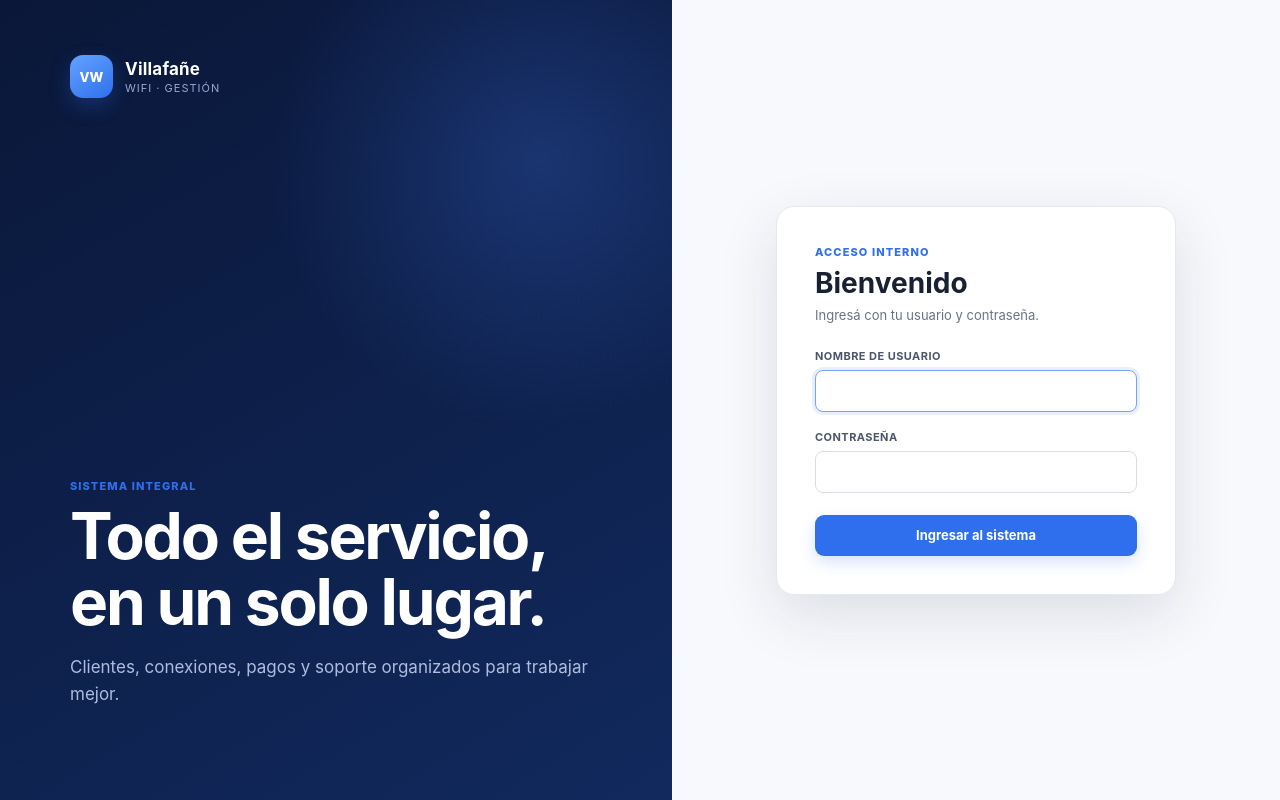
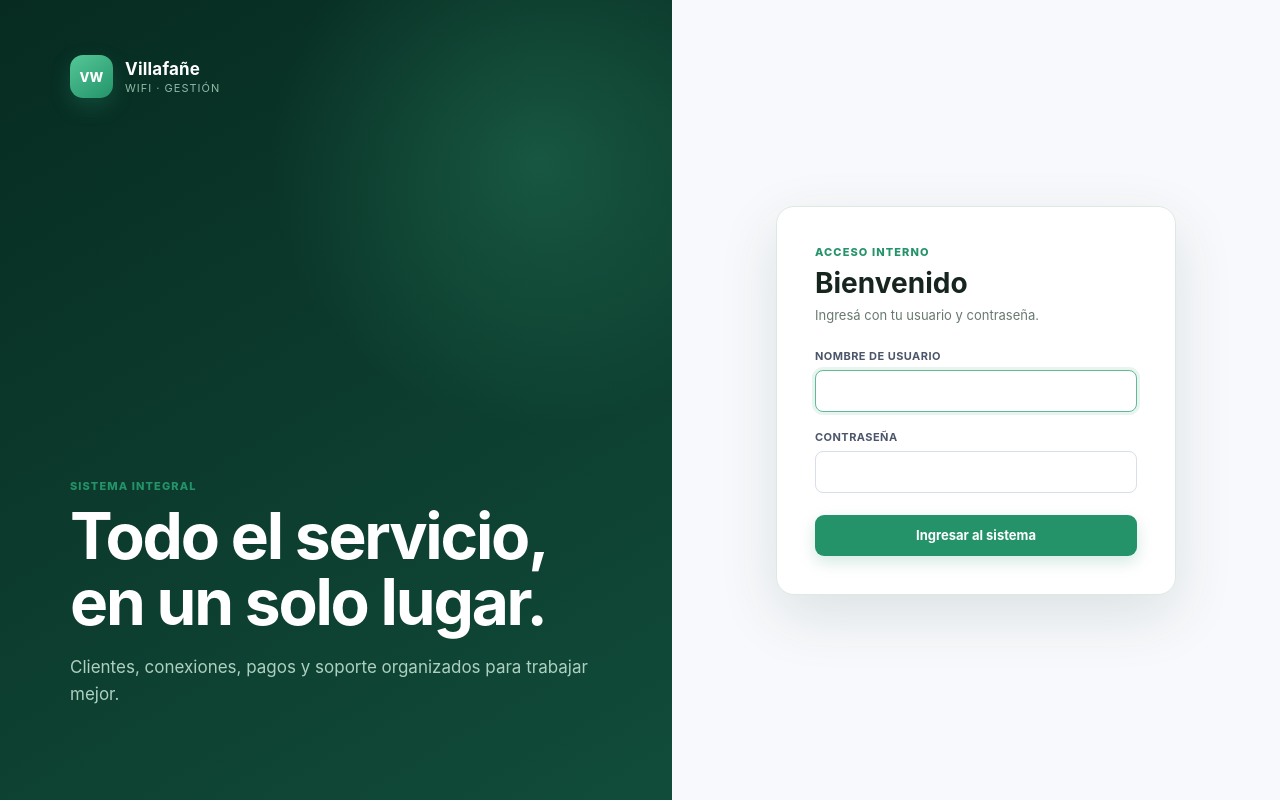
Before and after one commit to Ukiluli11/VillafaneWifi-Gestion-y-atencion, a Django app: a page that uses backend/templates/base.html in a window 1280 px wide. Run offline with Django 5.2, Linux system fonts and the light colour scheme.

Commit message:
style: actualizar panel a paleta verde

```diff
--- a/backend/static/css/panel.css
+++ b/backend/static/css/panel.css
@@ -1,21 +1,21 @@
 /* Sistema visual del panel interno de Villafañe Wifi. */
 :root {
-    --azul-950: #0b1739;
-    --azul-900: #10214d;
-    --azul-700: #2459d3;
-    --azul-600: #2f6fed;
-    --azul-100: #eaf1ff;
-    --fondo: #f4f6fa;
+    --verde-950: #082b22;
+    --verde-900: #0e3a2e;
+    --verde-700: #197a55;
+    --verde-600: #24936a;
+    --verde-100: #e7f6ef;
+    --fondo: #f3f7f5;
     --blanco: #ffffff;
-    --texto: #182033;
-    --texto-suave: #697386;
-    --borde: #e4e8f0;
-    --verde: #138a5b;
-    --verde-fondo: #e7f8f1;
+    --texto: #17251f;
+    --texto-suave: #687970;
+    --borde: #dfe9e4;
+    --verde-estado: #13845a;
+    --verde-estado-fondo: #e5f7ee;
     --rojo: #c23d4b;
     --rojo-fondo: #fff0f1;
-    --violeta: #7357d8;
-    --sombra: 0 8px 28px rgb(18 35 70 / 7%);
+    --oliva: #718b46;
+    --sombra: 0 8px 28px rgb(11 58 43 / 7%);
     --radio: 16px;
 }
 
@@ -26,24 +26,24 @@ a { color: inherit; text-decoration: none; }
 button, input, select, textarea { font: inherit; }
 button, a { -webkit-tap-highlight-color: transparent; }
 
-.barra-lateral { position: fixed; inset: 0 auto 0 0; width: 250px; display: flex; flex-direction: column; padding: 28px 20px 20px; background: linear-gradient(180deg, var(--azul-950), #0c1b41 70%, #102650); color: #dbe5ff; z-index: 10; }
+.barra-lateral { position: fixed; inset: 0 auto 0 0; width: 250px; display: flex; flex-direction: column; padding: 28px 20px 20px; background: linear-gradient(180deg, var(--verde-950), #0b3128 70%, #104337); color: #d9eee5; z-index: 10; }
 .marca { display: flex; align-items: center; gap: 12px; }
-.marca-icono { display: grid; place-items: center; width: 43px; height: 43px; flex: 0 0 auto; border-radius: 13px; background: linear-gradient(145deg, #64a3ff, var(--azul-600)); color: white; font-size: 13px; font-weight: 800; box-shadow: 0 8px 20px rgb(47 111 237 / 28%); }
+.marca-icono { display: grid; place-items: center; width: 43px; height: 43px; flex: 0 0 auto; border-radius: 13px; background: linear-gradient(145deg, #54c797, var(--verde-600)); color: white; font-size: 13px; font-weight: 800; box-shadow: 0 8px 20px rgb(36 147 106 / 28%); }
 .marca strong, .marca small { display: block; }
 .marca strong { color: white; font-size: 17px; letter-spacing: .2px; }
-.marca small { margin-top: 2px; color: #97a9d3; font-size: 11px; text-transform: uppercase; letter-spacing: 1px; }
+.marca small { margin-top: 2px; color: #92b8a8; font-size: 11px; text-transform: uppercase; letter-spacing: 1px; }
 .navegacion { display: grid; gap: 7px; margin-top: 48px; }
-.navegacion a { display: flex; align-items: center; gap: 13px; padding: 12px 14px; border-radius: 10px; color: #acbad9; font-size: 14px; font-weight: 600; transition: .18s ease; }
-.navegacion a span { width: 20px; color: #8da3d3; font-size: 20px; text-align: center; }
+.navegacion a { display: flex; align-items: center; gap: 13px; padding: 12px 14px; border-radius: 10px; color: #b1ccc0; font-size: 14px; font-weight: 600; transition: .18s ease; }
+.navegacion a span { width: 20px; color: #8bb5a3; font-size: 20px; text-align: center; }
 .navegacion a:hover { background: rgb(255 255 255 / 6%); color: white; }
-.navegacion a.activo { background: linear-gradient(90deg, rgb(63 126 255 / 25%), rgb(63 126 255 / 10%)); color: white; box-shadow: inset 3px 0 #6ea4ff; }
+.navegacion a.activo { background: linear-gradient(90deg, rgb(48 176 125 / 25%), rgb(48 176 125 / 9%)); color: white; box-shadow: inset 3px 0 #55c795; }
 .usuario-lateral { display: flex; align-items: center; gap: 10px; margin-top: auto; padding: 15px 8px 0; border-top: 1px solid rgb(255 255 255 / 10%); }
-.avatar { display: grid; place-items: center; width: 35px; height: 35px; border-radius: 50%; background: #294578; color: white; font-size: 13px; font-weight: 800; }
+.avatar { display: grid; place-items: center; width: 35px; height: 35px; border-radius: 50%; background: #28614f; color: white; font-size: 13px; font-weight: 800; }
 .usuario-datos { min-width: 0; flex: 1; }
 .usuario-datos strong, .usuario-datos small { display: block; overflow: hidden; text-overflow: ellipsis; white-space: nowrap; }
 .usuario-datos strong { color: white; font-size: 13px; }
-.usuario-datos small { color: #8295bd; font-size: 11px; }
-.boton-icono { border: 0; background: transparent; color: #9aacd1; cursor: pointer; font-size: 20px; }
+.usuario-datos small { color: #81aa99; font-size: 11px; }
+.boton-icono { border: 0; background: transparent; color: #9bc2b2; cursor: pointer; font-size: 20px; }
 
 .envoltorio { min-height: 100vh; }
 .con-panel .envoltorio { margin-left: 250px; }
@@ -55,10 +55,10 @@ button, a { -webkit-tap-highlight-color: transparent; }
 
 .boton { display: inline-flex; min-height: 41px; align-items: center; justify-content: center; gap: 8px; padding: 9px 16px; border: 1px solid transparent; border-radius: 9px; cursor: pointer; font-size: 13px; font-weight: 700; transition: .16s ease; }
 .boton:hover { transform: translateY(-1px); }
-.boton-primario { background: var(--azul-600); color: white; box-shadow: 0 6px 16px rgb(47 111 237 / 20%); }
-.boton-primario:hover { background: #255fcf; }
-.boton-secundario { background: white; border-color: #d8dfeb; color: #364158; }
-.boton-secundario:hover { border-color: #aebbd0; }
+.boton-primario { background: var(--verde-600); color: white; box-shadow: 0 6px 16px rgb(36 147 106 / 20%); }
+.boton-primario:hover { background: var(--verde-700); }
+.boton-secundario { background: white; border-color: #d5e2dc; color: #35473f; }
+.boton-secundario:hover { border-color: #a9c3b8; }
 .boton-peligro { background: var(--rojo); color: white; }
 .boton-peligro-suave { background: var(--rojo-fondo); border-color: #f3c9ce; color: var(--rojo); }
 .boton-ancho { width: 100%; }
@@ -66,11 +66,11 @@ button, a { -webkit-tap-highlight-color: transparent; }
 .enlace-peligro { color: var(--rojo) !important; }
 
 .tarjeta { background: var(--blanco); border: 1px solid var(--borde); border-radius: var(--radio); box-shadow: var(--sombra); }
-.etiqueta { margin: 0 0 7px; color: var(--azul-600); font-size: 11px; font-weight: 800; text-transform: uppercase; letter-spacing: 1.1px; }
+.etiqueta { margin: 0 0 7px; color: var(--verde-600); font-size: 11px; font-weight: 800; text-transform: uppercase; letter-spacing: 1.1px; }
 .texto-secundario { color: var(--texto-suave); }
 .mensajes { display: grid; gap: 8px; margin-bottom: 20px; }
 .mensaje { padding: 13px 16px; border-radius: 9px; font-size: 13px; }
-.mensaje-success { background: var(--verde-fondo); border: 1px solid #bcead6; color: #087249; }
+.mensaje-success { background: var(--verde-estado-fondo); border: 1px solid #bce8d4; color: #087249; }
 .mensaje-error { background: var(--rojo-fondo); border: 1px solid #f5ccd1; color: #a42e3b; }
 .mensaje-advertencia { background: #fff7e8; border: 1px solid #f2d79e; color: #8b6107; }
 .mensaje-advertencia a { text-decoration: underline; font-weight: 800; }
@@ -193,18 +193,18 @@ td small { margin-top: 4px; color: var(--texto-suave); font-size: 11px; }
 .velocidad { display: flex; align-items: baseline; gap: 6px; margin-top: 20px; }
 .velocidad strong { font-size: 36px; letter-spacing: -1px; }
 .velocidad span { color: var(--texto-suave); font-size: 12px; font-weight: 700; }
-.precio-plan { margin: 8px 0 22px; color: var(--azul-600); font-size: 21px; font-weight: 800; }
+.precio-plan { margin: 8px 0 22px; color: var(--verde-600); font-size: 21px; font-weight: 800; }
 .precio-plan small { color: var(--texto-suave); font-size: 11px; font-weight: 500; }
 .acciones-plan { display: flex; align-items: center; justify-content: space-between; gap: 10px; padding-top: 17px; border-top: 1px solid var(--borde); }
 .acciones-plan .enlace-peligro { font-size: 11px; font-weight: 700; }
 
 .acceso { min-height: 100vh; display: grid; grid-template-columns: 1.05fr .95fr; background: white; }
-.acceso-presentacion { display: flex; flex-direction: column; justify-content: space-between; padding: 55px 70px 75px; background: radial-gradient(circle at 80% 20%, rgb(70 127 255 / 23%), transparent 32%), linear-gradient(150deg, #0a1738, #11295d); color: white; }
+.acceso-presentacion { display: flex; flex-direction: column; justify-content: space-between; padding: 55px 70px 75px; background: radial-gradient(circle at 80% 20%, rgb(64 185 135 / 24%), transparent 32%), linear-gradient(150deg, #072b21, #114c3a); color: white; }
 .marca-clara { align-self: flex-start; }
 .acceso-presentacion h1 { max-width: 620px; margin: 10px 0 18px; font-size: clamp(42px, 5vw, 68px); line-height: 1.04; letter-spacing: -2.2px; }
-.acceso-presentacion > div:last-child > p:last-child { max-width: 520px; color: #aebddd; font-size: 17px; line-height: 1.6; }
+.acceso-presentacion > div:last-child > p:last-child { max-width: 520px; color: #add0c1; font-size: 17px; line-height: 1.6; }
 .acceso-formulario { display: grid; place-items: center; padding: 40px; background: #f8f9fc; }
-.tarjeta-acceso { width: min(400px, 100%); padding: 38px; background: white; border: 1px solid var(--borde); border-radius: 18px; box-shadow: 0 20px 60px rgb(18 35 70 / 12%); }
+.tarjeta-acceso { width: min(400px, 100%); padding: 38px; background: white; border: 1px solid var(--borde); border-radius: 18px; box-shadow: 0 20px 60px rgb(11 58 43 / 12%); }
 .tarjeta-acceso h2 { margin: 3px 0 7px; font-size: 28px; }
 .tarjeta-acceso .texto-secundario { margin: 0 0 26px; font-size: 13px; }
 .formulario-vertical { display: grid; gap: 18px; }
--- a/backend/templates/servicios/lista_planes.html
+++ b/backend/templates/servicios/lista_planes.html
@@ -8,7 +8,7 @@
 <div class="grilla-planes">
 {% for plan in planes %}
 <article class="tarjeta tarjeta-plan {% if plan.estado == 'INACTIVO' %}desactivado{% endif %}">
-    <div class="cabecera-plan"><span class="indicador-icono violeta">◇</span><span class="estado estado-{{ plan.estado|lower }}">{{ plan.get_estado_display }}</span></div>
+    <div class="cabecera-plan"><span class="indicador-icono oliva">◇</span><span class="estado estado-{{ plan.estado|lower }}">{{ plan.get_estado_display }}</span></div>
     <p class="etiqueta">Plan de internet</p><h2>{{ plan.nombre }}</h2><div class="velocidad"><strong>{{ plan.velocidad_mbps }}</strong><span>Mbps</span></div><p class="precio-plan">$ {{ plan.precio_vigente|floatformat:2 }} <small>/ mes</small></p>
     {% if "gestionar_planes" in acciones_habilitadas %}<div class="acciones-plan"><a class="boton boton-secundario" href="{% url 'servicios-panel:editar-plan' plan.pk %}">Editar</a>{% if plan.estado == "ACTIVO" %}<a class="enlace-peligro" href="{% url 'servicios-panel:baja-plan' plan.pk %}">Dar de baja</a>{% endif %}</div>{% endif %}
 </article>
--- a/backend/templates/usuarios/inicio.html
+++ b/backend/templates/usuarios/inicio.html
@@ -17,14 +17,14 @@
 <section class="grilla-indicadores">
     {% if resumen.clientes is not None %}
     <a class="tarjeta-indicador" href="{% url 'clientes-panel:lista' %}">
-        <span class="indicador-icono azul">◎</span>
+        <span class="indicador-icono principal">◎</span>
         <span><small>Clientes activos</small><strong>{{ resumen.clientes }}</strong></span>
         <span class="flecha">→</span>
     </a>
     {% endif %}
     {% if resumen.planes is not None %}
     <a class="tarjeta-indicador" href="{% url 'servicios-panel:planes' %}">
-        <span class="indicador-icono violeta">◇</span>
+        <span class="indicador-icono oliva">◇</span>
         <span><small>Planes activos</small><strong>{{ resumen.planes }}</strong></span>
         <span class="flecha">→</span>
     </a>
```
Also changed, not shown: other parts of backend/static/css/panel.css (+17 -17 lines).
